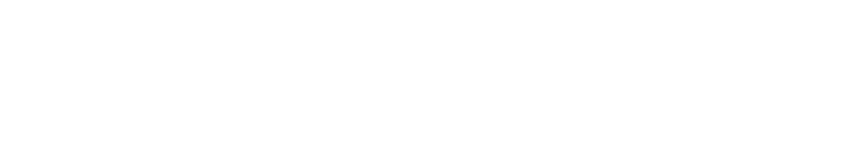
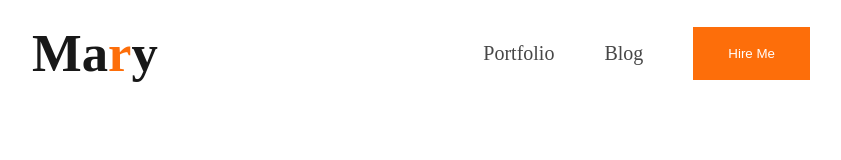
Before and after one commit to jobaer6768/personal-portfolio-website-1, a plain HTML site: page index.html in a window 1280 px wide. Shown: the whole page, without its empty margins (194-1035 px from the left). Drawn offline with Linux system fonts and the light colour scheme.

Commit message:
added nav section

```diff
--- a/index.html
+++ b/index.html
@@ -4,10 +4,32 @@
   <meta charset="UTF-8">
   <meta name="viewport" content="width=device-width, initial-scale=1.0">
   <title>Personal portfolio website-1</title>
+  <link rel="preconnect" href="https://fonts.googleapis.com">
+<link rel="preconnect" href="https://fonts.gstatic.com" crossorigin>
+<link href="https://fonts.googleapis.com/css2?family=Open+Sans:wght@800&display=swap" rel="stylesheet">
+  <link rel="stylesheet" href="./styles/styles.css">
 </head>
 <body>
 
-  <header> </header>
+  <header>
+
+    <!-- nav section -->
+    <section>
+      <nav>
+        <div class="nav-container">
+          <div class="nav-header">
+            <h1>Ma<span>r</span>y</h1>
+          </div>
+          <div class="nav-links">
+            <a href="">Portfolio</a>
+            <a href="">Blog</a>
+            <a href=""><button class="button-f-design">Hire Me</button></a>
+          </div>
+        </div>
+      </nav>
+    </section>
+
+  </header>
   <main></main>
   <footer></footer>
 
--- /dev/null
+++ b/styles/styles.css
@@ -0,0 +1,40 @@
+*{
+  margin: 0px;
+  padding: 0px;
+}
+
+.nav-container{
+  display: flex;
+  justify-content: space-between;
+  align-items: center;
+  margin: 23px 226px;
+}
+
+.nav-header{
+  color: #181818;
+  font-size: 45px;
+  font-weight: 800px;
+}
+
+span{
+  color: #FD6E0A;
+}
+
+.nav-links > a{
+  text-decoration: none;
+  margin-right: 50px;
+  color: #474747;
+  font-size: 20px;
+}
+
+.nav-links{
+  display: flex;
+  align-items: center;
+}
+
+.button-f-design{
+  background: #FD6E0A;
+  color: white;
+  border: none;
+  padding: 19px 35px;
+}
```
